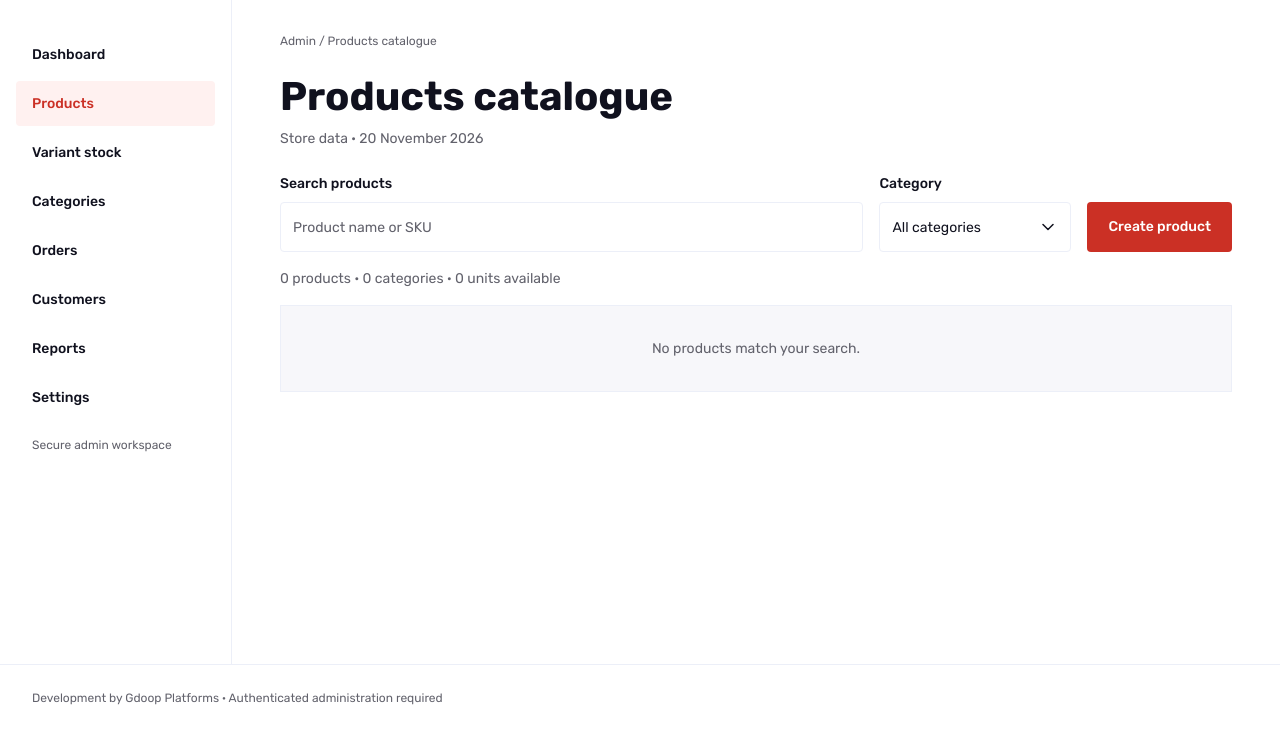
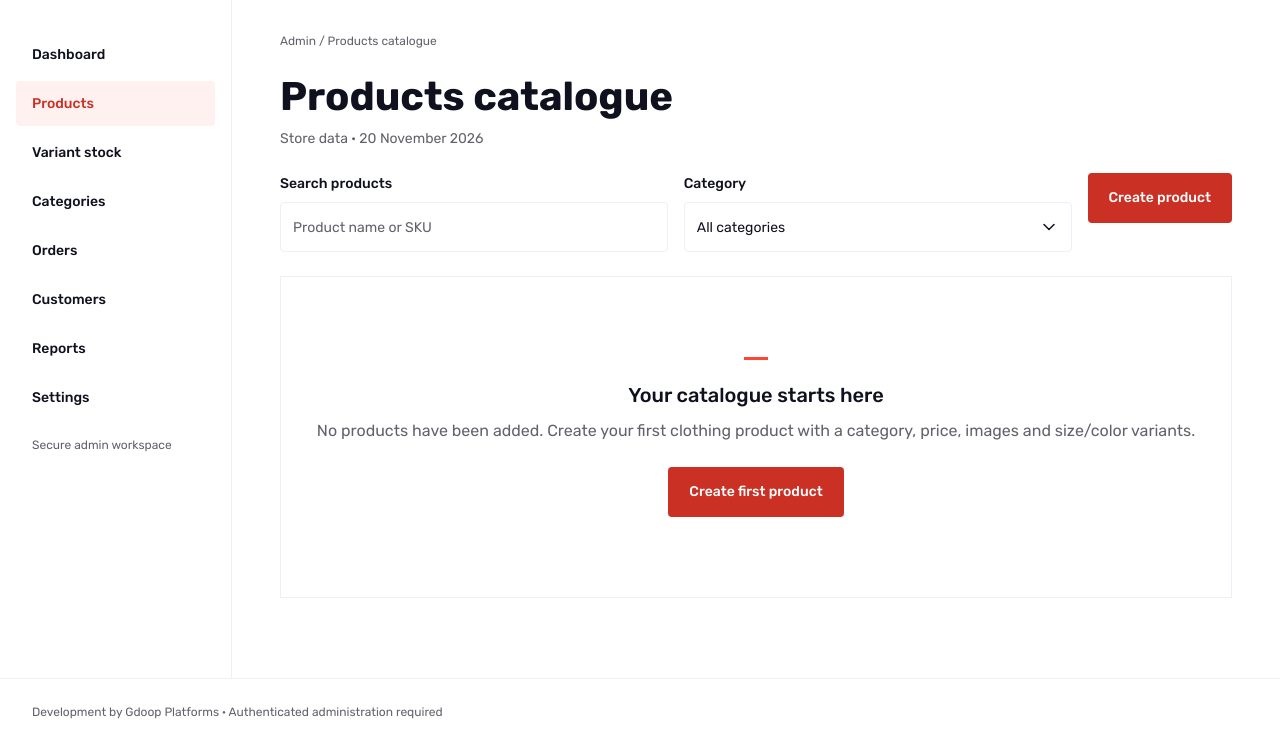
Before and after one commit to dimuthulk/ecommerce-web-app, a PHP site: page /.../admin/products in a window 1280 px wide. Shown: the part 72-817 px from the top of the page. Before the commit the page ends 777 px from the top, so only its background shows below. Run offline with PHP 8.4, Linux system fonts and the light colour scheme; the visitor is signed in with stand-in values (Sample User, id 1); data that the repository does not hold is empty; a stand-in replaces the project's code that opens the database connection; some libraries are stand-ins or nearby versions.

Commit message:
feat(products): enhance loading state with detailed message and skeleton placeholders

```diff
--- a/admin/products.php
+++ b/admin/products.php
@@ -16,7 +16,9 @@ require __DIR__ . '/../components/admin-header.php';
     <a class="btn btn--primary" href="<?= url('admin/product.php') ?>">Create product</a>
 </div>
 <p class="admin-summary" id="summary"></p>
-<div id="results" aria-live="polite"><p class="admin-loading">Loading&hellip;</p></div>
+<div id="results" aria-live="polite">
+    <div class="admin-loadbox" role="status"><div class="admin-loadbox__note"><strong>Loading catalogue</strong><span>Fetching product details and stock totals.</span></div><div class="admin-skeleton"></div><div class="admin-skeleton"></div><div class="admin-skeleton"></div><div class="admin-skeleton"></div></div>
+</div>
 <div class="admin-pager" id="pager"></div>
 
 <?php require __DIR__ . '/../components/admin-footer.php'; ?>
--- a/assets/css/admin.css
+++ b/assets/css/admin.css
@@ -953,14 +953,16 @@
 @media (max-width: 768px) {
 
     [data-admin-page="customers"] .admin-table td,
-    [data-admin-page="customer"] .admin-table td {
+    [data-admin-page="customer"] .admin-table td,
+    [data-admin-page="products"] .admin-table td {
         display: grid;
         grid-template-columns: 1fr 1fr;
         text-align: left;
     }
 
     [data-admin-page="customers"] .admin-table td::before,
-    [data-admin-page="customer"] .admin-table td::before {
+    [data-admin-page="customer"] .admin-table td::before,
+    [data-admin-page="products"] .admin-table td::before {
         font-weight: var(--fw-regular);
     }
 
@@ -968,3 +970,89 @@
         justify-self: end;
     }
 }
+
+/* ---------- Products catalogue (per design) ---------- */
+[data-admin-page="products"] .admin-toolbar {
+    align-items: flex-start;
+}
+
+[data-admin-page="products"] .admin-toolbar .field {
+    flex: 1 1 16rem;
+}
+
+/* Loading panel */
+.admin-loadbox {
+    margin-top: var(--space-5);
+}
+
+.admin-loadbox__note {
+    display: grid;
+    gap: var(--space-2);
+    padding: var(--space-5);
+    background: var(--color-accent-tint);
+    border: var(--border);
+    font-size: var(--fs-sm);
+    color: var(--color-ink);
+}
+
+.admin-loadbox__note strong {
+    font-weight: var(--fw-medium);
+    color: var(--color-accent);
+}
+
+.admin-skeleton {
+    height: 4rem;
+    margin-top: var(--space-5);
+    background: var(--color-surface);
+}
+
+/* Empty + error panel */
+.admin-state {
+    display: flex;
+    flex-direction: column;
+    align-items: center;
+    margin-top: var(--space-5);
+    padding: 5rem var(--space-5);
+    text-align: center;
+    background: var(--color-white);
+    border: var(--border);
+}
+
+.admin-state__dash {
+    width: 1.5rem;
+    height: 3px;
+    background: var(--color-accent-bright);
+}
+
+.admin-state__title {
+    margin-top: var(--space-5);
+    font-size: var(--fs-md);
+    font-weight: var(--fw-medium);
+}
+
+.admin-state__text {
+    margin-top: var(--space-3);
+    font-size: var(--fs-base);
+}
+
+.admin-state .btn {
+    margin-top: var(--space-5);
+}
+
+@media (max-width: 768px) {
+    [data-admin-page="products"] .admin-toolbar .btn {
+        width: auto;
+    }
+
+    .admin-skeleton {
+        height: 6.5rem;
+    }
+
+    [data-admin-page="products"] .admin-pager {
+        flex-wrap: nowrap;
+    }
+
+    [data-admin-page="products"] .admin-pager .page-link {
+        flex: none;
+    }
+}
--- a/assets/js/admin.js
+++ b/assets/js/admin.js
@@ -219,6 +219,24 @@
       dialog.showModal();
     });
 
+  /** Loading panel: tinted note + four grey placeholder rows */
+  Kit.loadingBox = (title, text) =>
+    '<div class="admin-loadbox" role="status"><div class="admin-loadbox__note"><strong>' +
+    esc(title) +
+    "</strong><span>" +
+    esc(text) +
+    '</span></div><div class="admin-skeleton"></div><div class="admin-skeleton"></div><div class="admin-skeleton"></div><div class="admin-skeleton"></div></div>';
+
+  /** Centered empty / error panel: red dash, title, text, one action (html) */
+  Kit.stateBox = (title, text, actionHtml) =>
+    '<div class="admin-state"><span class="admin-state__dash" aria-hidden="true"></span><h2 class="admin-state__title">' +
+    esc(title) +
+    '</h2><p class="admin-state__text">' +
+    esc(text) +
+    "</p>" +
+    actionHtml +
+    "</div>";
+
   /* ---------- Table + pager rendering ---------- */
   /** columns: [{ label, cell: (row) => html }] — the label also appears on small screens */
   Kit.table = (columns, rows, { selectedKey, rowKey } = {}) =>
@@ -249,7 +267,7 @@
       .join("") +
     "</tbody></table></div>";
 
-  Kit.pager = (el, meta, goTo, noun = "items") => {
+  Kit.pager = (el, meta, goTo, noun = "items", always = false) => {
     if (!meta || !meta.total) {
       el.innerHTML = "";
       return;
@@ -262,7 +280,7 @@
         ? "Showing all " + meta.total + " " + noun
         : "Showing " + from + "–" + to + " of " + meta.total) +
       "</p>";
-    if (meta.pages > 1) {
+    if (meta.pages > 1 || always) {
       html +=
         meta.page > 1
           ? '<button type="button" class="page-link" data-page="' +
@@ -296,26 +314,35 @@
 
   /**
    * A filterable, paginated list.
-   * options: endpoint, results, pager, summary?, params(): object, columns, rowKey?, noun, empty, onLoaded?(data, meta)
+   * options: endpoint, results, pager, summary?, params(): object, columns, rowKey?, noun, empty, onLoaded?(data, meta),
+   * loading? (html shown on first load / retry), emptyHtml?(data, meta) (html or null), errorState? {title, text, retry}, pagerAlways?
    */
   Kit.list = (o) => {
     let page = 1;
     let selected = null;
+    let loaded = false;
     const state = { reload };
 
     async function load() {
+      if (o.loading && !loaded) {
+        o.results.innerHTML = o.loading;
+        o.pager.innerHTML = "";
+        if (o.summary) o.summary.textContent = "";
+      }
       try {
         const { data, meta } = await api.get(
           o.endpoint,
           Object.assign({}, o.params(), { page }),
         );
         if (meta.page !== page) page = meta.page;
+        loaded = true;
         o.results.innerHTML = data.length
           ? Kit.table(o.columns, data, {
               rowKey: o.rowKey,
               selectedKey: selected,
             })
-          : '<p class="admin-empty">' + esc(o.empty) + "</p>";
+          : (o.emptyHtml && o.emptyHtml(data, meta)) ||
+            '<p class="admin-empty">' + esc(o.empty) + "</p>";
         Kit.pager(
           o.pager,
           meta,
@@ -324,6 +351,7 @@
             load();
           },
           o.noun,
+          o.pagerAlways,
         );
         if (o.summary)
           o.summary.textContent = o.summaryText
@@ -344,7 +372,20 @@
         }
         if (o.onLoaded) o.onLoaded(data, meta, state);
       } catch (error) {
+        loaded = false;
         o.pager.innerHTML = "";
+        if (o.errorState) {
+          if (o.summary) o.summary.textContent = "";
+          o.results.innerHTML = Kit.stateBox(
+            o.errorState.title,
+            o.errorState.text,
+            '<button type="button" class="btn btn--primary" data-retry>' +
+              esc(o.errorState.retry) +
+              "</button>",
+          );
+          $("[data-retry]", o.results).addEventListener("click", load);
+          return;
+        }
         Kit.banner(
           o.results,
           "error",
@@ -590,9 +631,31 @@
       noun: "products",
       empty: "No products match your search.",
       errorTitle: "Products could not be loaded",
+      loading: Kit.loadingBox(
+        "Loading catalogue",
+        "Fetching product details and stock totals.",
+      ),
+      pagerAlways: true,
+      errorState: {
+        title: "Products couldn’t be loaded",
+        text: "Nothing has changed in your catalogue. Retry to retrieve the product list.",
+        retry: "Retry loading products",
+      },
+      emptyHtml: () =>
+        q.value.trim() || category.value
+          ? null
+          : Kit.stateBox(
+              "Your catalogue starts here",
+              "No products have been added. Create your first clothing product with a category, price, images and size/color variants.",
+              '<a class="btn btn--primary" href="' +
+                Kit.url("product") +
+                '">Create first product</a>',
+            ),
       params: () => ({ q: q.value.trim(), category: category.value }),
       summaryText: (data, meta) =>
-        meta.summary && !q.value.trim() && !category.value
+        meta.total === 0 && !q.value.trim() && !category.value
+          ? ""
+          : meta.summary && !q.value.trim() && !category.value
             ? meta.summary.products +
               " products · " +
               meta.summary.categories +
@@ -604,12 +667,13 @@
         {
           label: "Product / SKU",
           cell: (p) =>
-            "<strong>" +
+            "<span><strong>" +
             esc(p.name) +
             " / " +
             esc(p.sku) +
             "</strong>" +
-            (p.published ? "" : ' <span class="muted">(unpublished)</span>'),
+            (p.published ? "" : ' <span class="muted">(unpublished)</span>') +
+            "</span>",
         },
         { label: "Category", cell: (p) => esc(p.category) },
         { label: "Price", cell: (p) => esc(Kit.money(p.price)) },
```
Lines whose indentation alone changed are shown as unchanged.
